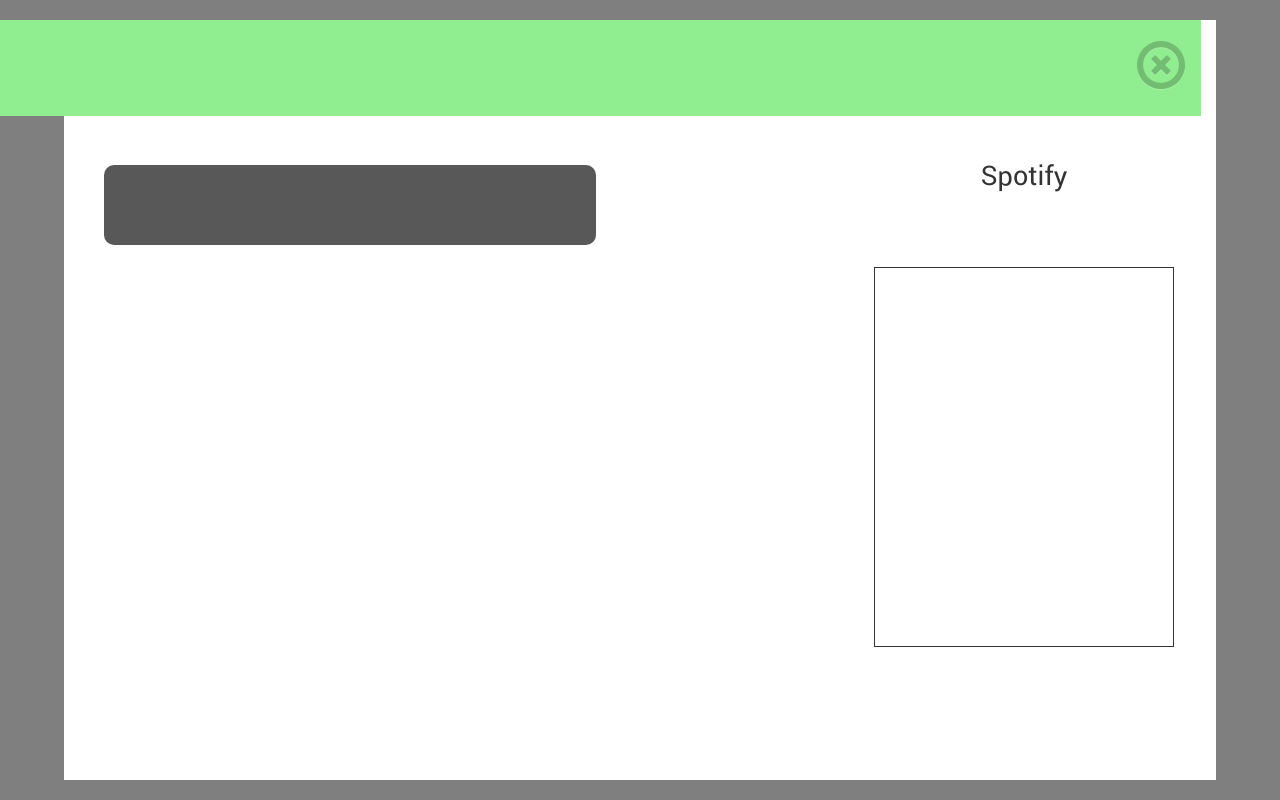
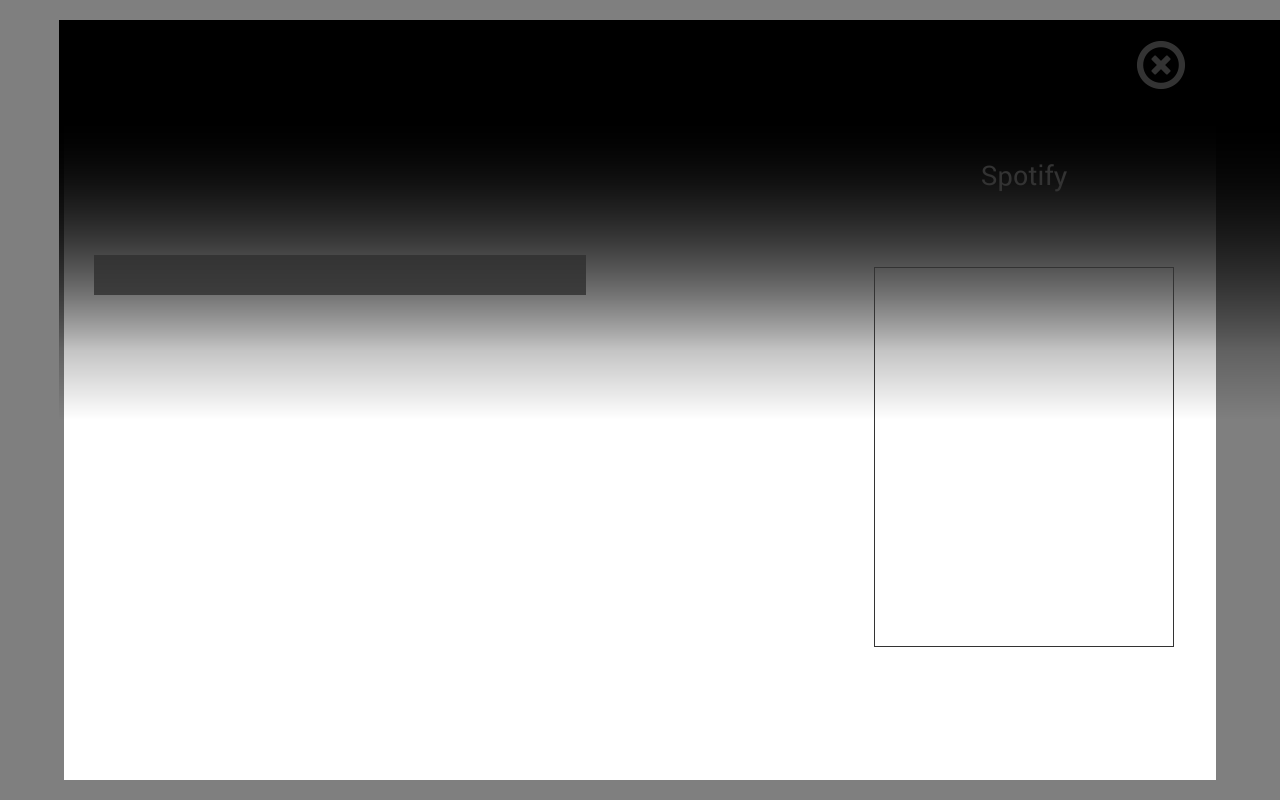
Before and after one commit to toboboto/smackDown, a plain HTML site: page index.html in a window 1280 px wide. Both pictures are taken after typing "Sample" into the empty fields and a click on the button "Search". Drawn offline with nearby package versions, Linux system fonts and the light colour scheme; no server answers; some icons are missing.

Commit message:
Fix bug. Change header format

```diff
--- a/index.html
+++ b/index.html
@@ -67,23 +67,28 @@
 
     <div class = "artistModal modal fade col-xs-12">
         <div class = "artistBg"></div>
+        <div class="centerHeaderBarBg">
+        </div>
+        <div class="centerHeaderBarBg2">
+        </div>
+        <div class="centerHeaderBarBg3">
+        </div>
         <div class="row headerRow navbar-fixed-top">
-            <div class="col-xs-11 full-height header_bar centerHeaderBar">
-            </div>
             <div class="col-xs-1 full-height header_bar rightHeaderBar">
                 <button type="button" class="btn btn-lg closeButton close" data-dismiss="modal" onclick="modalClose()">
                     <span class="glyphicon glyphicon-remove-circle" aria-hidden="true"></span>
                 </button>
+            </div>
+            <div class="col-xs-10 full-height header_bar centerHeaderBar">
+            </div>
 
-            </div>
             <!--<div class="col-xs-12 col-sm-12 col-md-6 .visible-sm .hidden-lg .hidden-md full-height header_bar centerHeaderBar">center header</div>-->
 
         </div>
         <div class="row firstRow">
             <div class="col-xs-12 col-sm-8 col-md-8 full-height firstBar firstLeftBar">
                 <div class = "imageContainer"></div>
-                <div class="artistInfo col-xs-10 col-sm-8 col-md-8 text-center"></div>
-
+                <div class="artistInfo col-xs-10 col-sm-8 col-md-8"></div>
             </div>
 
             <div class="col-xs-12 col-sm-4 col-md-4 full-height firstBar firstRightBar">
--- a/spotify_api.js
+++ b/spotify_api.js
@@ -41,7 +41,7 @@ var searchArtists = function (query) {
             //console.log(search_value);
             spotifyArtistName = artistSpotifyObj.artists.items[0].name;
             wikiApiLoad(spotifyArtistName);
-            $(".centerHeaderBar").html("<h2 class='text-center'>"+spotifyArtistName+"</h2>");
+            $(".centerHeaderBar").html("<h2>"+spotifyArtistName+"</h2>");
         }
     });
 };
@@ -77,8 +77,8 @@ var getTrackURI = function (albumId) {
             audio = new Audio(preview_link);
             audio.play();
             //console.log("audio",audio);
-            $(".shows").append("<script type='text/javascript' src='http://www.bandsintown.com/javascripts/bit_widget.js'></script>");
-            $(".shows").append("<a href='http://www.bandsintown.com' class='bit-widget-initializer' data-artist='"+artist+"'>Bandsintown</a>");
+            $(".shows").html("<script type='text/javascript' src='http://www.bandsintown.com/javascripts/bit_widget.js'></script>");
+            $(".shows").html("<a href='http://www.bandsintown.com' class='bit-widget-initializer' data-artist='"+artist+"'>Bandsintown</a>");
         }
     });
 };
--- a/style.css
+++ b/style.css
@@ -42,7 +42,8 @@ div
 
 .rightHeaderBar
 {
-    background-color: lightgreen;
+    float: right;
+    z-index: 1000;
 }
 
 .firstBar
@@ -123,13 +124,16 @@ img {
     width: 95%;
 }
 .artistInfo{
-    padding:40px;
+    padding:20px;
     position: relative;
-    margin-top: 25px;
-    margin-left: 25px;
+    margin-top: 115px;
+    margin-left: 15px;
     background: rgba(47, 47, 47, 0.8);
     color: #dddddd;
-    border-radius: 10px;
+}
+.artistInfo h3,
+.centerHeaderBar h3{
+    font-weight: 100;
 }
 .firstRow{
     margin-top: 120px;
@@ -190,15 +194,46 @@ img {
 }
 
 .centerHeaderBar{
-    background-color: lightgreen;
+    background-color: black;
+    float: right;
+    color: #e0e0e0;
 }
+.rightHeaderBar{
+    z-index: 1000;
 
+}
+.centerHeaderBarBg{
+    margin-left: -20px;
+    height: 100px;
+    width: 120%;
+    position: fixed;
+    background: black;
+}
+.centerHeaderBarBg2{
+    top: 100px;
+    margin-left: -20px;
+    height: 250px;
+    width: 120%;
+    position: fixed;
+    background: linear-gradient(to top, rgba(0,0,0,.0), rgba(0,0,0,1));
+}
+.centerHeaderBarBg3{
+    top: 120px;
+    margin-left: -20px;
+    height: 300px;
+    width: 120%;
+    position: fixed;
+    background: linear-gradient(to top, rgba(0,0,0,0), rgba(0,0,0,1));
+}
 .centerHeaderBar h1{
     padding-top: 10px;
 }
 
 .centerHeaderBar > h2,
 .artistInfo > h2{
-    font-size: 40px;
+    font-size: 60px;
     font-weight: 100;
 }
+.glyphicon-remove-circle{
+    -webkit-filter: invert(100%);
+}
--- a/wikiApi.js
+++ b/wikiApi.js
@@ -42,6 +42,7 @@ function wikiApiLoad(artistName) {
             $(".dummyLayout").html("");                                 //CLEAR HTML
             if (data.hasOwnProperty('parse')){                          //ADD NEW DATA IF PARSE PROPERTY EXISTS(it won't if search returns bad results)
                 $(".dummyLayout").html(data.parse.text["*"]);
+                console.log($(".dummyLayout p"));
             }
             var infobox = $(".infobox tbody").find("tr");               //THIS ARRAY HOLDS ALL THE INFO WE NEED FROM WIKIPEDIA!!!(undefined if we had a bad search)
             var headerArray = [];
@@ -72,6 +73,11 @@ function wikiApiLoad(artistName) {
                 console.log($(".redirectText").find("a").text());
                 wikiApiLoad($(".redirectText").find("a").text());
                 return;
+            }
+
+            if (artistName.substr(artistName.length-16)=="(disambiguation)"){
+                artistName = artistName.substr(0, artistName.length-17);
+                console.log("Disambig removed", artistName);
             }
 
             console.log(artistName);
@@ -113,35 +119,31 @@ function wikiApiLoad(artistName) {
 
             $(".artistInfo").empty();                                 //RESET
 
-            var header = $("<h2>",{
-                text: artistName,
-            });
-            $(".artistInfo").append(header);
             //We will comb through the infobox array for years active and members data
             for(var i = 0; i <= infobox.length; i++) {
                 //Check for a years active header (th), then go into that header and extract
                 if ($(infobox[i]).find("th").text().indexOf("Years") != -1){
                     var header = $("<h3>", {
-                        class: "yrsActiveHeader text-center",
+                        class: "yrsActiveHeader",
                         text: "Years Active"
                     });
                     $(".artistInfo").append(header);
                     var divyears = $("<div>", {
-                        class: "yrsActive text-center",
+                        class: "yrsActive",
                         text: $(infobox[i]).find("td").text(),
                     });
 
                     //
                     console.log($(header).text());
-                    $(".artistInfo").append(header, divyears);
+                    $(".centerHeaderBar").append(header, divyears);
                 }
                 if($(infobox[i]).find("th").text().indexOf("Associated") != -1) {
                     $(".associatedContainer").empty();
                     var divContainer = $("<div>",{
-                        class: "associatedContainer text-center",
+                        class: "associatedContainer",
                     })
                     var header = $("<h3>", {
-                        class: "associatedHeader text-center",
+                        class: "associatedHeader text-left",
                         text: artistName + "'s Associated Acts",
                     });
                     var divassociated = $("<div>", {
@@ -198,6 +200,7 @@ function wikiApiLoad(artistName) {
             });
             $(".associated").on("click", "a", function(){
                 var affiliatedName = $(this).text();
+                artist = $(this).text();
                 searchArtists(affiliatedName);
                 searchAlbums(affiliatedName);
             });
@@ -267,6 +270,7 @@ function affiliatedArtist(memberName){
             }
             $(".associated").on("click", "a", function(){
                 var affiliatedName = $(this).text();
+                artist = $(this).text();
                 searchArtists(affiliatedName);
                 searchAlbums(affiliatedName);
             });
```
